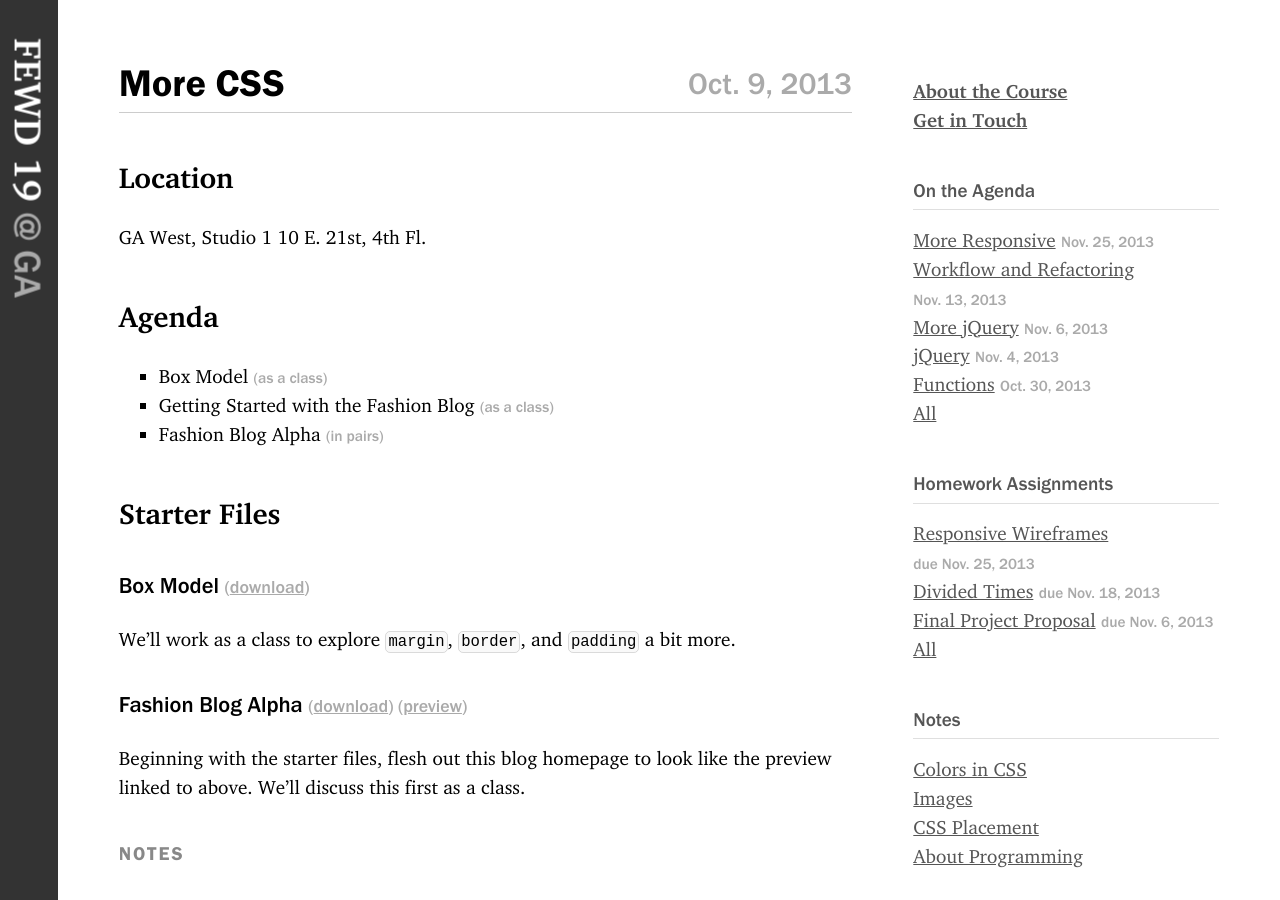
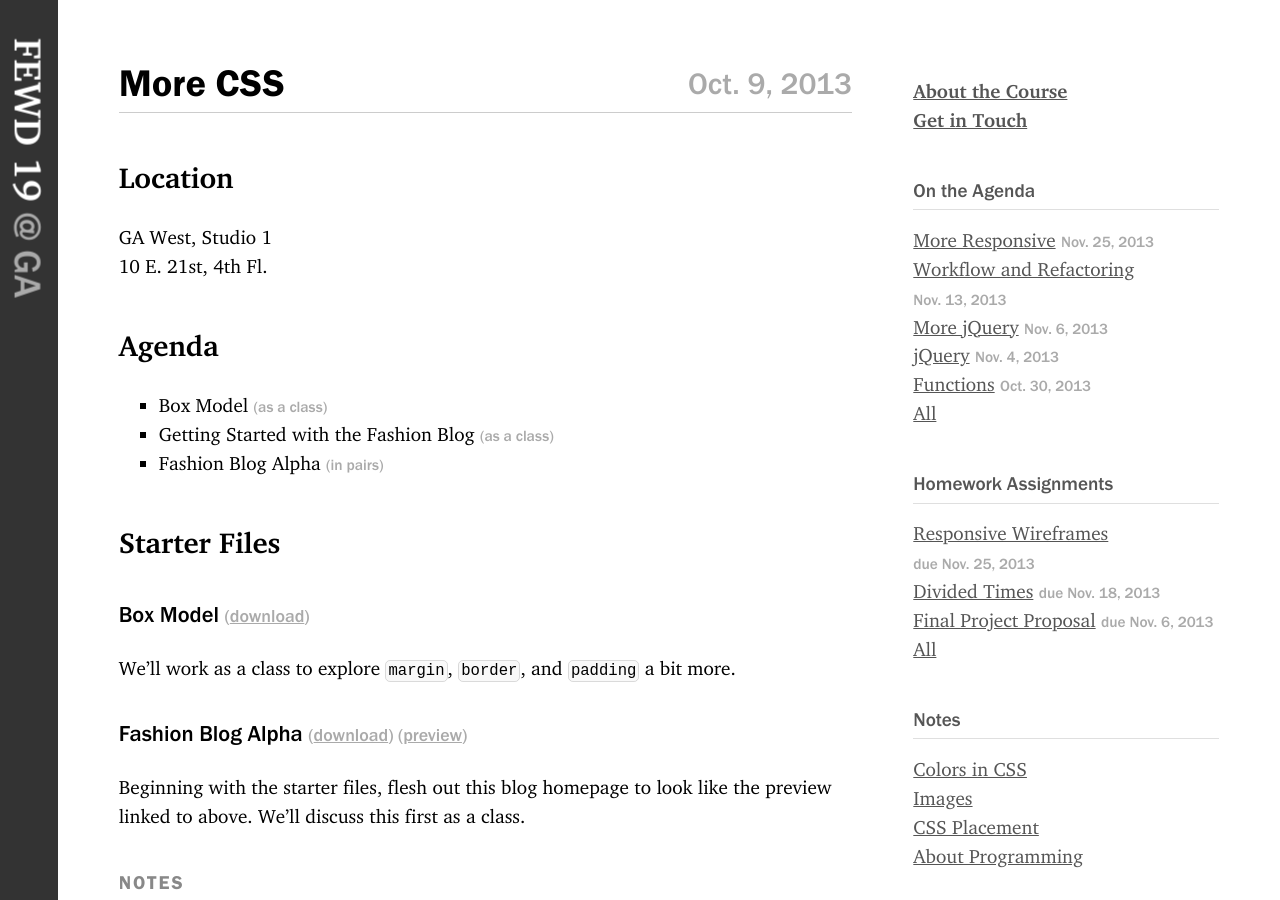
Before and after one commit to nevanscott/fewd19, a Jekyll site: the page built from agenda/_posts/2013-10-09-more-css.md, in a window 1280 px wide and 900 px high. Built offline with Jekyll 4.4.1, drawn with Linux system fonts in a browser that asks for light colours; part of the change alters nothing that is shown.

```diff
--- a/_config.yml
+++ b/_config.yml
@@ -1 +1,3 @@
 permalink: /:categories/:title/
+kramdown:
+  hard_wrap: true
```
